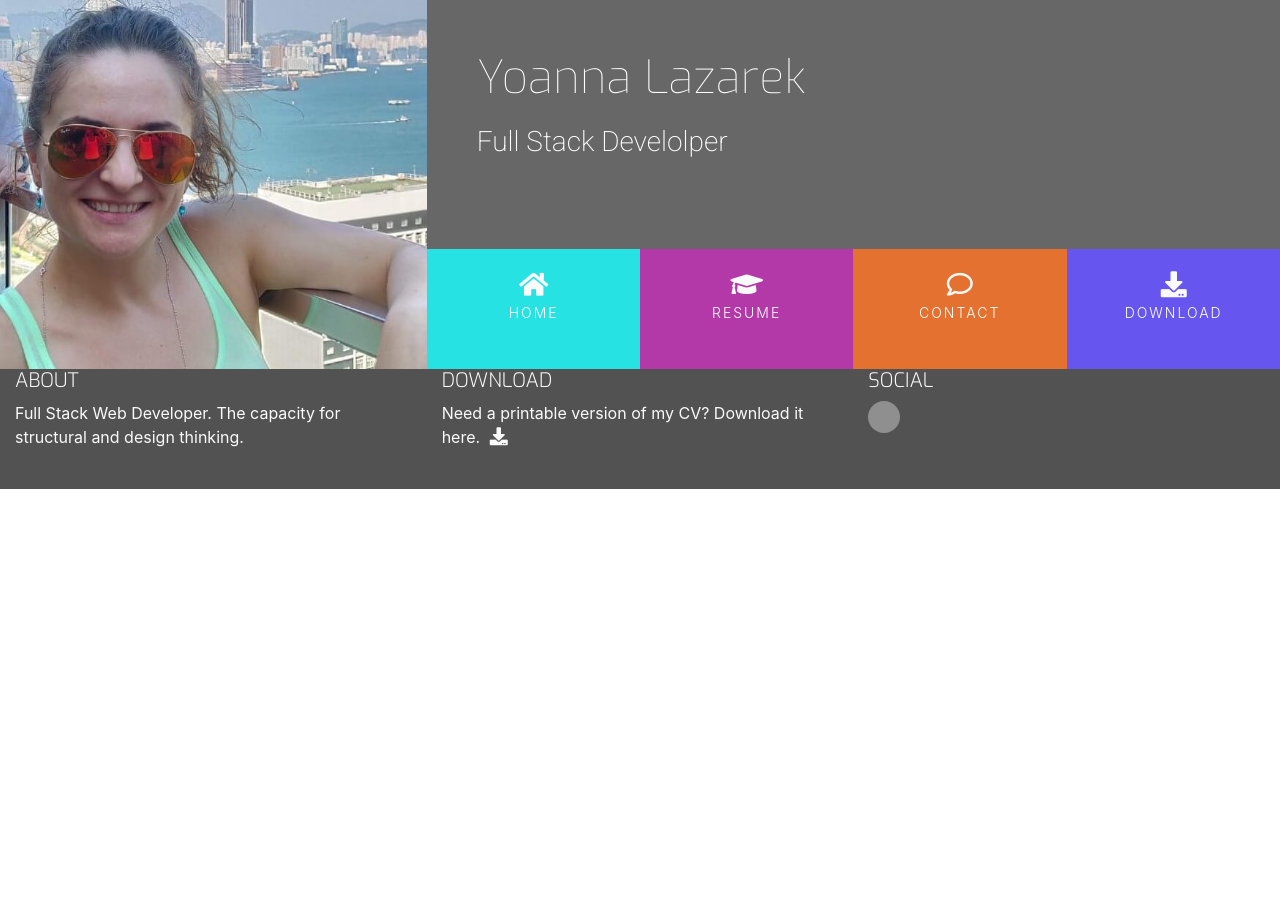
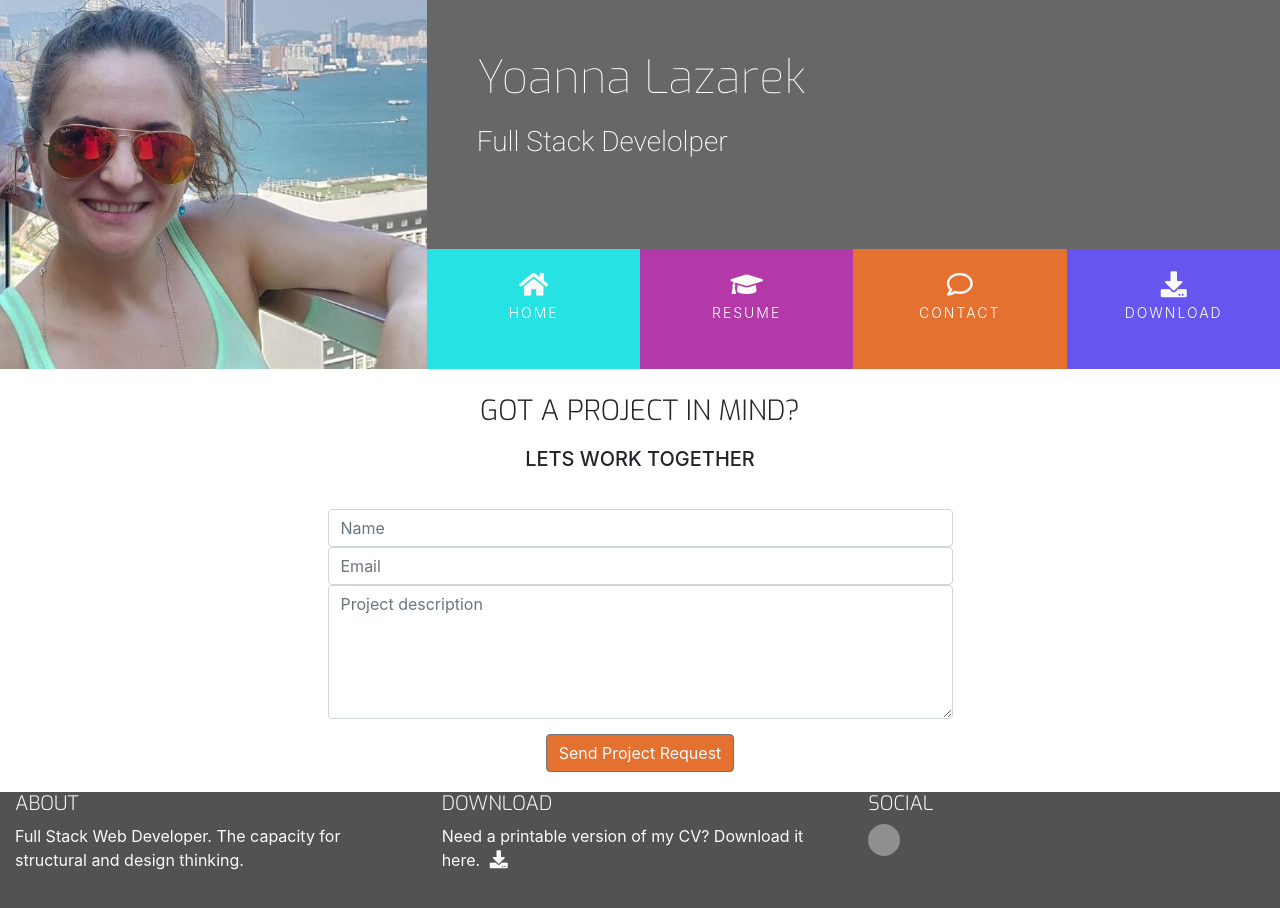
Before and after one commit to YoannaLa/YoannaLazarekPortfolio, a plain HTML site: page contact.html in a window 1280 px wide. Before the commit the page ends 800 px from the top, so only its background shows below. Drawn offline with nearby package versions, Linux system fonts and the light colour scheme.

```diff
--- a/assets/css/style.css
+++ b/assets/css/style.css
@@ -16,6 +16,10 @@
 }
 .bg-color-name-title {
     background-color: #676767;
+}
+
+.bg-color-contact {
+    background-color: #fff;
 }
 
 .ui-menu-color-home {
@@ -323,3 +327,35 @@ footer {
 .history-item {
     margin-bottom: 30px;
 }
+
+/* ----------------Contact Form */
+
+.contact-heading {
+font-family: "Exo", sans-serif;
+font-weight: 300;
+margin-top: 25px;
+margin-bottom: 20px;
+}
+.center-form {
+    padding-top:10px;
+    margin:0 auto;
+    max-width: 70%;
+}
+
+button[type="submit"] {
+    margin-top: 15px;
+    margin-bottom: 20px;
+    color: #fafafa;
+    background-color: #e4712f;
+}
+
+/* ----------------Media Queires */
+/*-----------------destop size */
+@media(min-width:992px)  {
+    .center-form {
+        padding-top: 30px;
+        min-height: 240px;
+        margin:0 auto;
+        max-width: 50%;
+    }
+}
--- a/contact.html
+++ b/contact.html
@@ -45,7 +45,26 @@
         </div>
 
     </header>
-    <section>
+    <section class="container-fluid">
+        <div class="row bg-color-contact">
+            <div class="col">
+                <h3 class="contact-heading uppercase text-center">Got a project in mind? </h3>
+                <h5 class="uppercase text-center">Lets work together </h5>
+
+                <div class="center-form">
+                    <form>
+                        <input type="text" name="name" id="fullname" class="form-control" placeholder="Name" required />
+                        <input type="email" name="email" id="emailaddress" class="form-control" placeholder="Email" required />
+                        <textarea rows="5" name="projectsummary" id="projectsummary" class="form-control" placeholder="Project description" required /></textarea>
+                        <div class="form-row text-center">
+                            <div class="col">
+                                <button type="submit" class="btn btn-secondary"> Send Project Request </button>
+                            </div>
+                        </div>
+                    </form>
+                </div>
+            </div>
+        </div>
 
     </section>
 
```
Also changed, not shown: 1 other file.
